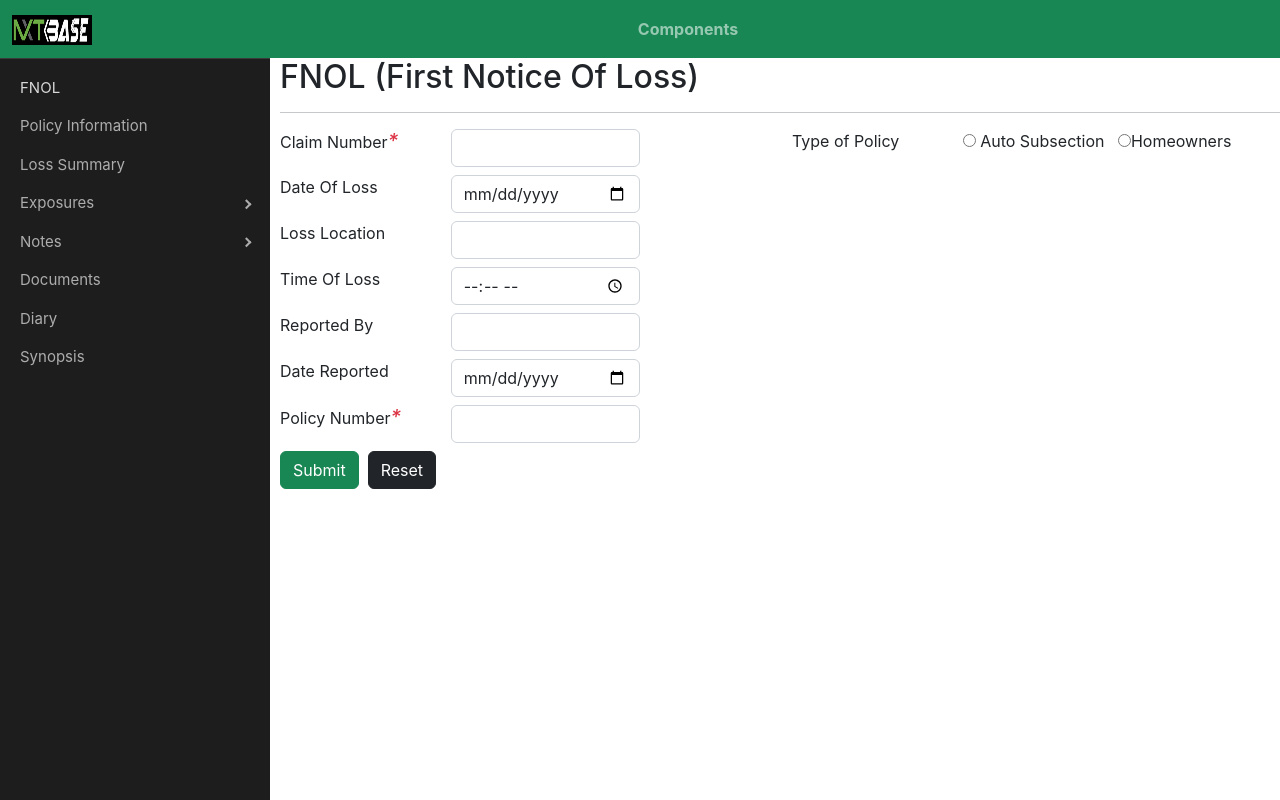
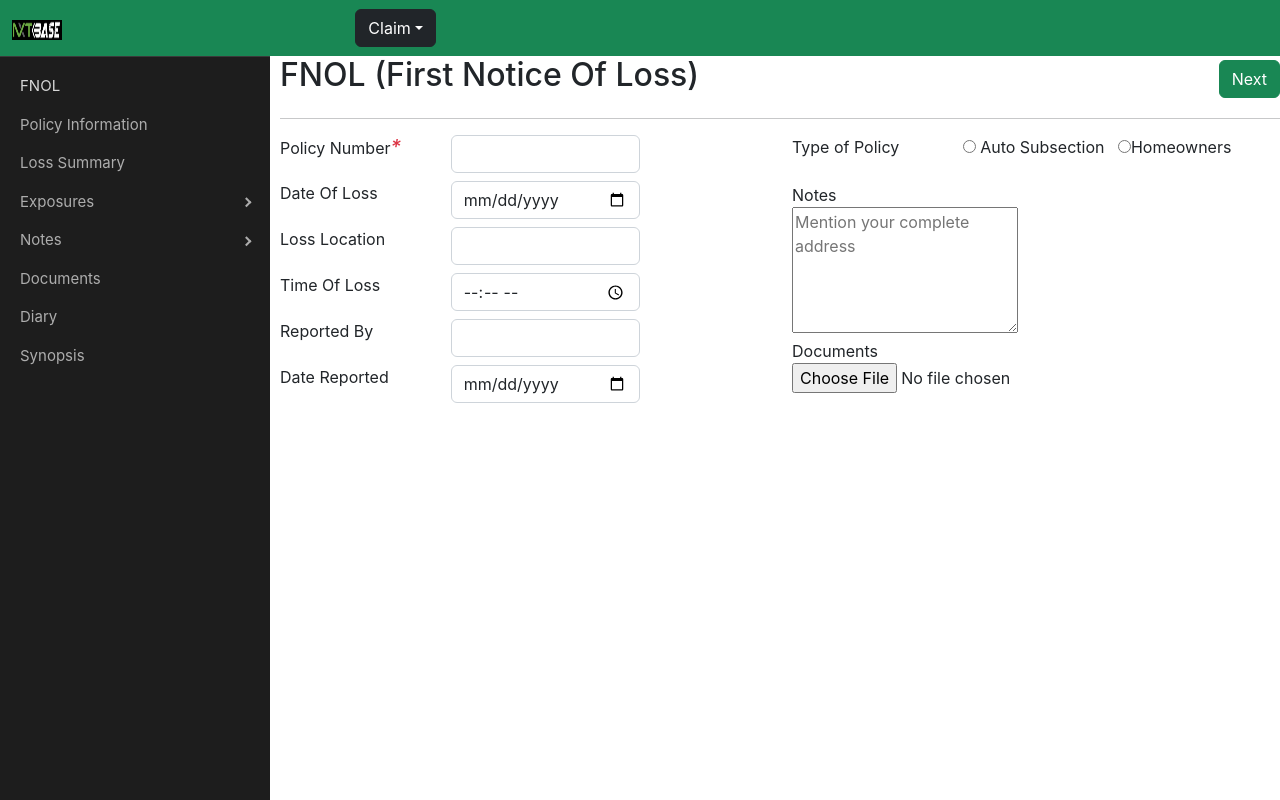
Before and after one commit to siritek/NewFrontend, a React (Create React App) app: page / in a window 1280 px wide. Both pictures are taken after a click on the item "FNOL". Shown: the top 800 px of the page. Built offline with nearby package versions, Linux system fonts and the light colour scheme.

Commit message:
Claim Button

```diff
--- a/src/App.js
+++ b/src/App.js
@@ -26,7 +26,7 @@ function App() {
     <>
       <Row>
         <Col>
-          <Header></Header>
+          <Header onFnolClick={()=>setActiveSection("fnol")}></Header>
         </Col>
       </Row>
 
@@ -34,10 +34,9 @@ function App() {
         <SideNavigation onSectionClick={handleSectionClick} />
 
         <div style={{ marginLeft: "10px", width: "100%" }}>
-          {activeSection === "fnol" && <Fnol />}
-          {activeSection === "pi" && <PolicyInformation />}
-          {activeSection === "documents" && (<Documents onNewDocClick={() =>
-            setActiveSection("newDoc")} onUploadClick={() => setActiveSection("upload")} />)}
+          {activeSection === "fnol" && <Fnol onPIClick={()=>setActiveSection("pi")} />}
+          {activeSection === "pi" && (<PolicyInformation onFnolClick={()=>setActiveSection("fnol")} onLossSummaryClick={()=>setActiveSection("losssummary")}/>)}
+          {activeSection === "documents" && (<Documents onNewDocClick={() =>setActiveSection("newDoc")} onUploadClick={() => setActiveSection("upload")} />)}
           {activeSection === "newDoc" && <NewDoc onDocumentClick={()=>setActiveSection("documents")} />}
           {activeSection === "upload" && <Upload onDocumentClick={()=>setActiveSection("documents")}/>}
           {activeSection === "losssummary" && <Losssummary/>}
--- a/src/Header.js
+++ b/src/Header.js
@@ -13,25 +13,42 @@ import {
   NavLink,
 } from "reactstrap";
 
-const Header = () => {
+const Header = (props) => {
+  const handleFnolClick=()=>{
+    props.onFnolClick();
+  };
   return (
 
     <div>
-      <Navbar color="success"  dark expand="md">
-        <NavbarBrand class="text-dark" href=""> <img src={logo} width={80} height={30} /><b> </b></NavbarBrand>
+      <Navbar color="success" dark expand="md">
+  <NavbarBrand className="text-dark">
+    <img src={logo} width={50} height={20} />
+  </NavbarBrand>
   <Nav className="mr-auto" navbar>
     <NavItem>
-            <NavLink class="text-dark" href="/components/"> <b> Components </b></NavLink>
+      <div className='row'>
+        <DropdownButton variant='dark' title='Claim'>
+          <Dropdown.Item type="button" className="btn btn-dark" onClick={handleFnolClick}>
+            New Claim
+          </Dropdown.Item>
+          {/* <Dropdown.Item>
+            Search
+          </Dropdown.Item> */}
+        </DropdownButton>
+      </div>
+    </NavItem>
 
-          </NavItem>
+
 
   </Nav>
   <NavbarText>
-          <div>
-            {/* <AiOutlineUser >
 
-            </AiOutlineUser> */}
-          </div>
+  </NavbarText>
+  <NavbarText>
+
+  </NavbarText>
+  <NavbarText>
+
   </NavbarText>
 </Navbar>
      </div>
--- a/src/Pages/Fnol.js
+++ b/src/Pages/Fnol.js
@@ -1,12 +1,20 @@
 import FnolTypeOfPolicy from "../components/Fnol.components/FnolTpeOfPolicy"
 import FnolDetails from "../components/Fnol.components/FnolDetails"
 
-function Fnol() {
-
+function Fnol(props) {
+  const handlePIClick=()=>{
+    props.onPIClick();
+  };
   return (
      <div>
  <div>
-     <h2>FNOL (First Notice Of Loss)</h2>
+ <div className="d-flex justify-content-between align-items-center">
+          <h2>FNOL (First Notice Of Loss)</h2>
+          <button type="button" className="btn btn-success" onClick={handlePIClick}>
+            Next
+          </button>
+          </div>
+
      <hr />
    </div>
       <div className='row'>
--- a/src/Pages/PolicyInformation.js
+++ b/src/Pages/PolicyInformation.js
@@ -31,17 +31,33 @@
 
 // import './App.css';
 import Basic from '../components/Policyinfo.components/basic.component';
-import Heading from '../components/Policyinfo.components/header.component'
 import Additional from '../components/Policyinfo.components/additionalInsured.component'
 import Excluded from '../components/Policyinfo.components/excludedParties.component';
 //import Agent from './Components/agent.component';
 import Policylevel from '../components/Policyinfo.components/policylevelcoverages'
 
 
-function Policyinfo() {
+function Policyinfo(props) {
+    const handleFnolClick=()=>{
+      props.onFnolClick();
+    };
+    const handleLossSummaryClick=()=>{
+      props.onLossSummaryClick();
+    };
   return (
     <div>
-      <Heading />
+
+      <div className="d-flex justify-content-between align-items-right">
+          <h2>Policy: General</h2>
+
+          <div>
+
+          <button type="button" className="btn btn-dark" onClick={handleFnolClick}>Back</button>&nbsp;
+          <button type="button" className="btn btn-success" onClick={handleLossSummaryClick}>
+            Next
+          </button>
+          </div></div>
+     <hr/>
       <div className='row'>
         <div className='col-6'>
           <Basic />
--- a/src/components/Fnol.components/FnolDetails.js
+++ b/src/components/Fnol.components/FnolDetails.js
@@ -1,6 +1,6 @@
 import React from "react";
 function FnolDetails(){
-  const [ClaimNumber, setClaimNumber] = React.useState('');
+  //const [ClaimNumber, setClaimNumber] = React.useState('');
   const [DateOfLoss, setDateOfLoss] = React.useState('');
   const [LossLocation, setLossLocation] = React.useState('');
   const [LossTime, setLossTime] = React.useState('');
@@ -10,16 +10,25 @@ function FnolDetails(){
 
   return(<div>
 
-
+{/*
  <div className='row mb-2'>
    <div className='col-4'>
      <label htmlFor="ClaimNumber">Claim Number</label>
      <i className='text-danger h5'>*</i>
    </div>
    <div className='col-5'>
-     <input id="ClaimNumber" type="number" value={ClaimNumber}
-     onChange={event=>{setClaimNumber(event.target.value)}} className='w-100 form-control' />
+     <input id="ClaimNumber" type="text"  maxLength='10' value={ClaimNumber}
+     onChange={event=>{setClaimNumber(event.target.value.replace(/\D/g, ''))}} className='w-100 form-control' />
 
+   </div>
+ </div>  */}
+  <div className='row mb-2'>
+   <div className='col-4'>
+     <label htmlFor="PolicyNumber">Policy Number</label>
+     <i className='text-danger h5'>*</i>
+   </div>
+   <div className='col-5'>
+     <input id="PolicyNumber" type="number" value={PolicyNumber} onChange={event=>{setPolicyNumber(event.target.value)}}className='w-100 form-control' />
    </div>
  </div>
  <div className='row mb-2'>
@@ -74,18 +83,10 @@ function FnolDetails(){
      onChange={event=>{setDateOfReport(event.target.value)}}className='w-100 form-control' />
    </div>
  </div>
- <div className='row mb-2'>
-   <div className='col-4'>
-     <label htmlFor="PolicyNumber">Policy Number</label>
-     <i className='text-danger h5'>*</i>
-   </div>
-   <div className='col-5'>
-     <input id="PolicyNumber" type="number" value={PolicyNumber} onChange={event=>{setPolicyNumber(event.target.value)}}className='w-100 form-control' />
-   </div>
- </div>
 
-  <input type="submit"class="btn btn-success custom-margin-right-1" value="Submit"/> &nbsp;
-  <input type="reset"class="btn btn-dark custom-margin-right-1" value="Reset"/>
+
+  {/* <input type="submit"class="btn btn-success custom-margin-right-1" value="Submit"/> &nbsp;
+  <input type="reset"class="btn btn-dark custom-margin-right-1" value="Reset"/> */}
 
   </div>
   );
--- a/src/components/Fnol.components/FnolTpeOfPolicy.js
+++ b/src/components/Fnol.components/FnolTpeOfPolicy.js
@@ -12,6 +12,8 @@ function FnolTypeOfPolicy() {
   const [PlateSlate, setPlateSlate] = React.useState('');
   const [Driver, setDriver] = React.useState('');
   const [Address, setAddress] = React.useState('');
+  const [Notes, setNotes] = React.useState('');
+
 
 
   const handleRadioChange = (e) => {
@@ -113,7 +115,7 @@ function FnolTypeOfPolicy() {
           <br/>
 
         <div className='col-4'>
-    <label htmlFor="Address">Address   </label>
+    <label htmlFor="Address"> Address </label>
 
     <textarea name="message" id="Address"  value={Address} onChange={event=>{setAddress(event.target.value)}} rows="5"  placeholder="Mention your complete address" ></textarea>
            </div>
@@ -121,8 +123,17 @@ function FnolTypeOfPolicy() {
 
       )}
 </div  >
+<br/>
+<div className='col-4'>
+<label htmlFor="Notes"> Notes </label>
+      <textarea name="Notes" id="Notes" value={Notes} onChange={event=>{setNotes(event.target.value)}} rows="5" placeholder="Mention your complete address"  ></textarea>
+
+      <label for="Documents"> Documents  &nbsp;</label>
+    <input type="file" id="Documents" name="Documents" ></input>
+
 </div  >
 </div  >
+</div>
   );
 
 
--- a/src/components/Policyinfo.components/header.component.js
+++ /dev/null
@@ -1,12 +0,0 @@
-import React from 'react'
-
-function Heading() {
-  return (
-    <div className='ms-3'>
-      <h2>Policy: General</h2>
-      <hr />
-    </div>
-  )
-}
-
-export default Heading
```
Lines whose indentation alone changed are shown as unchanged.
